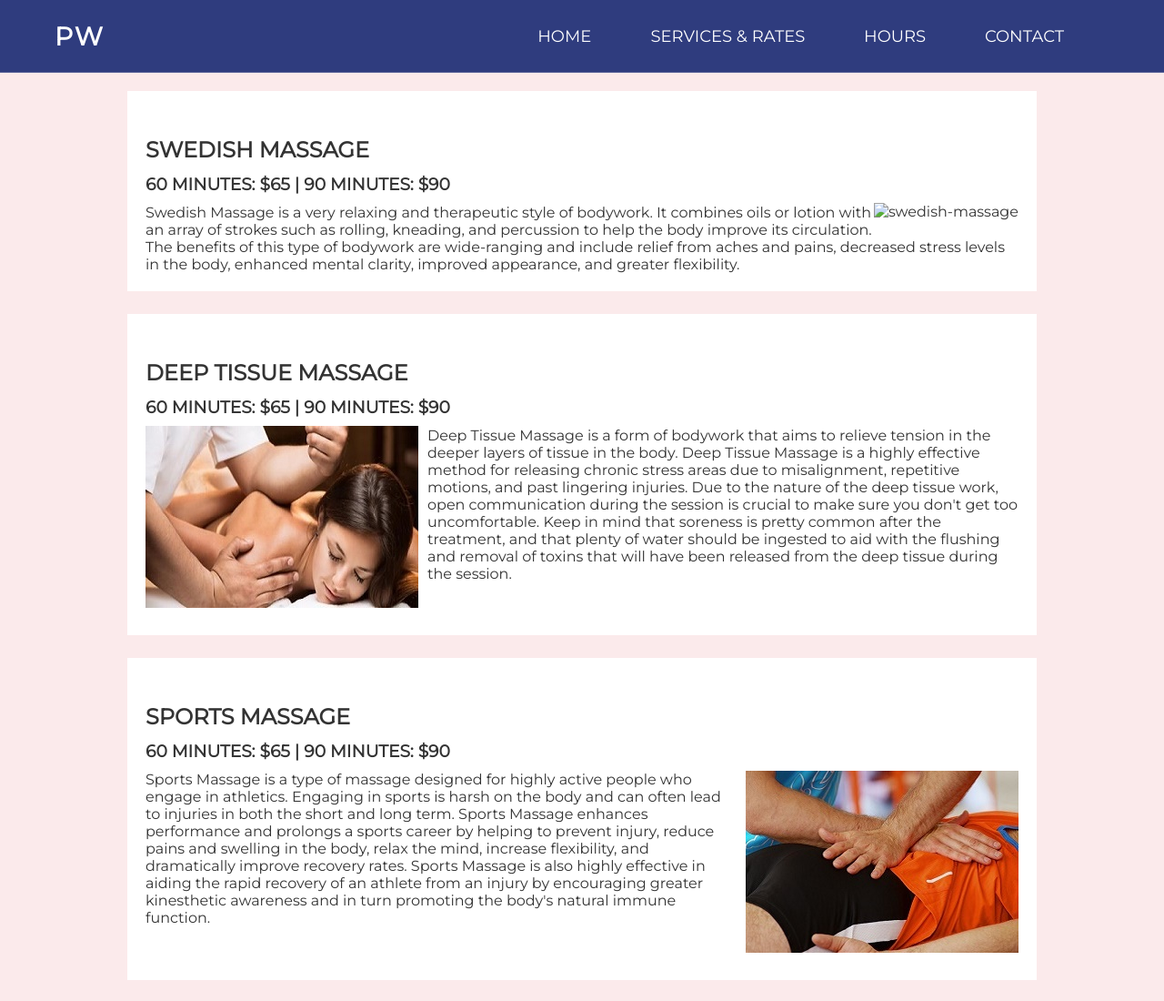
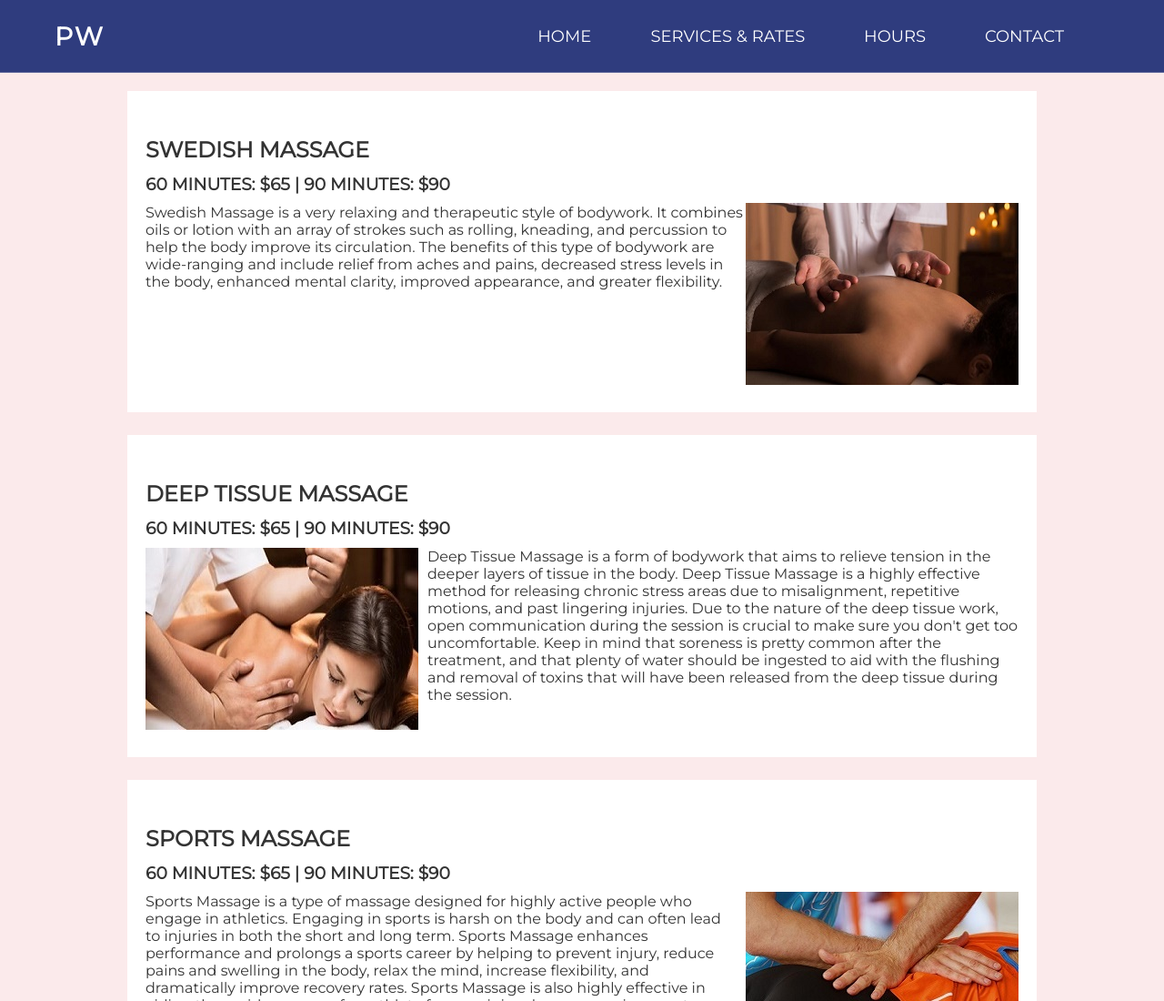
Before and after one commit to khwaniiz/khwaniiz.github.io, a plain HTML site: page service.html in a window 1280 px wide. Shown: the top 1100 px of the page at 91% size. Drawn offline with Linux system fonts and the light colour scheme.

Commit message:
Update service.html

```diff
--- a/service.html
+++ b/service.html
@@ -25,7 +25,7 @@
     <div class="swedish-container" id="swedish">
       <h2>SWEDISH MASSAGE</h2>
       <h3>60 MINUTES: $65 | 90 MINUTES: $90</h3>
-      <img src="khwaniiz.github.io/wedish.jpg" alt="swedish-massage">
+      <img src="khwaniiz.github.io/swedish.jpg" alt="swedish-massage">
       <p>Swedish Massage is a very relaxing and therapeutic style of bodywork.
         It combines oils or lotion with an array of strokes such as rolling, kneading,
         and percussion to help the body improve its circulation. The benefits of this
```
